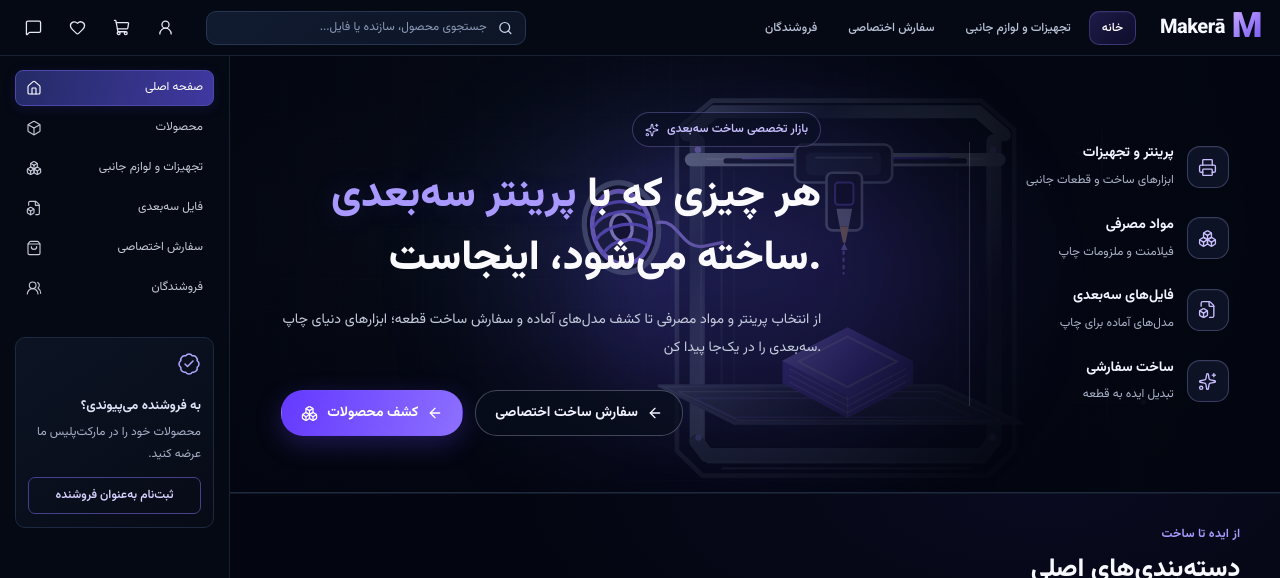
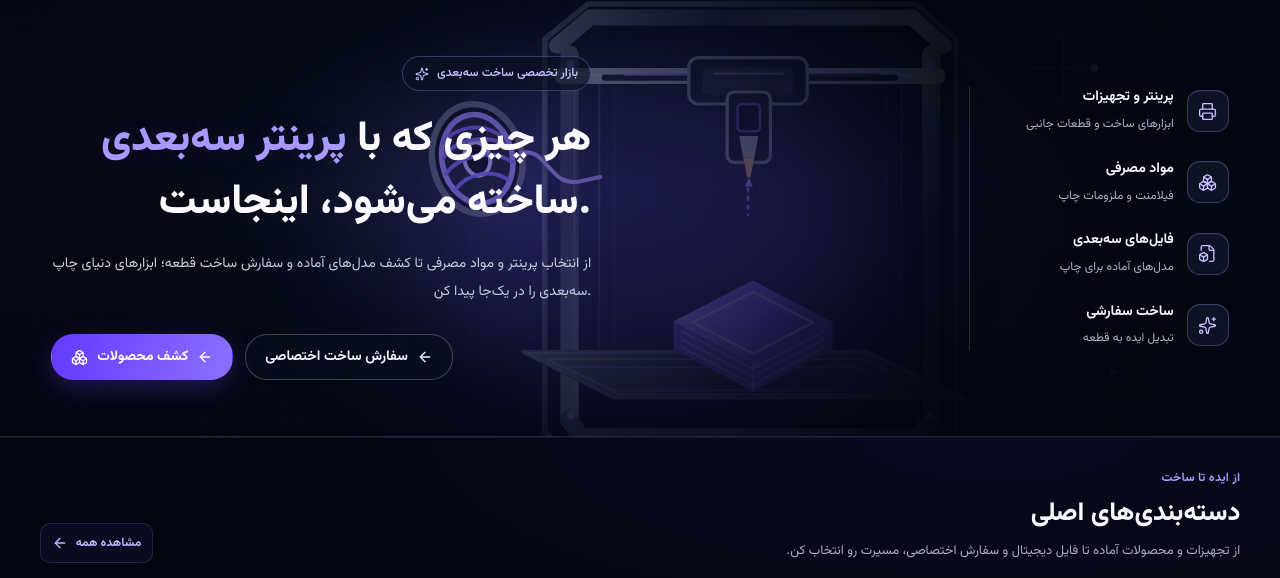
Before and after one commit to ParisaAtaee2000/web-projects, a React (Vite) app in the folder 3d-marketplace/: page / in a window 1280 px wide. Shown: the top 578 px of the page. Built offline with nearby package versions, Linux system fonts and the light colour scheme; grey boxes are pictures that could not be loaded.

Commit message:
Move homepage into shared route shell

```diff
--- a/3d-marketplace/src/pages/home/HomePage.tsx
+++ b/3d-marketplace/src/pages/home/HomePage.tsx
@@ -1,15 +1,12 @@
-import { AppShell } from "../../components/layout/AppShell";
 import { Hero } from "../../components/hero/Hero";
 import { CategorySection } from "../../components/categories/CategorySection";
 import "./home.css";
 
 export function HomePage() {
   return (
-    <AppShell>
-      <div className="home-page">
-        <Hero />
-        <CategorySection />
-      </div>
-    </AppShell>
+    <main className="home-page" dir="rtl">
+      <Hero />
+      <CategorySection />
+    </main>
   );
 }
```
